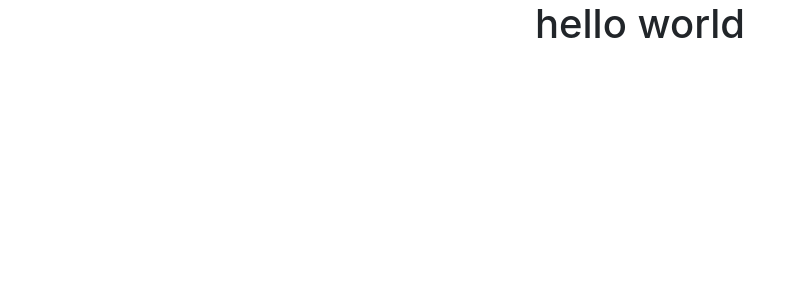
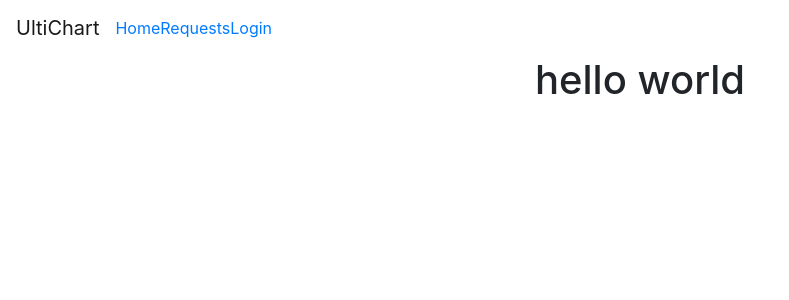
Before and after one commit to ttlim99/UltiChart, a React (Create React App) app in the folder front-end/: page / in a window 1280 px wide. Shown: the top 300 px of the page, without its empty margins (0-789 px from the left). Built offline with nearby package versions, Linux system fonts and the light colour scheme; the HTML template or start-up script is replaced by a standard one.

Commit message:
basic routing

```diff
--- a/front-end/package.json
+++ b/front-end/package.json
@@ -10,6 +10,7 @@
     "react": "^16.13.1",
     "react-bootstrap": "^1.3.0",
     "react-dom": "^16.13.1",
+    "react-router-dom": "^5.2.0",
     "react-scripts": "3.4.3"
   },
   "scripts": {
--- a/front-end/src/App.js
+++ b/front-end/src/App.js
@@ -1,14 +1,30 @@
 import React from 'react';
+
+import {BrowserRouter as Router, Route, Link} from 'react-router-dom';
+
+import Home from './Home'
+import Login from './Login'
+import Requests from './Requests'
+import Navbar from 'react-bootstrap/Navbar';
+import Nav from 'react-bootstrap/Nav';
+
 import './App.css';
 
 function App() {
-  return (
-    <div className="App">
-        <h1>
-          hello world
-        </h1>
-    </div>
-  );
-}
+    return (
+      <Router>
+      <Navbar>
+      <Navbar.Brand href="/">UltiChart</Navbar.Brand>
+        <Nav className = "mr-auto">
+          <Link to ="/">Home</Link>
+          <Link to ="/requests">Requests</Link>
+          <Link to ="/login">Login</Link>
+        </Nav>
+      </Navbar>
+        <Route path = "/" exact render = {() => <Home/>}/>
+        <Route path = "/login" render = {() => <Login/>}/>
+        <Route path = "/requests" render = {() => <Requests/>}/>
+      </Router>
+    )};
 
 export default App;
```
Also changed, not shown: 1 other file (tests, documents, lock files or other folders).
